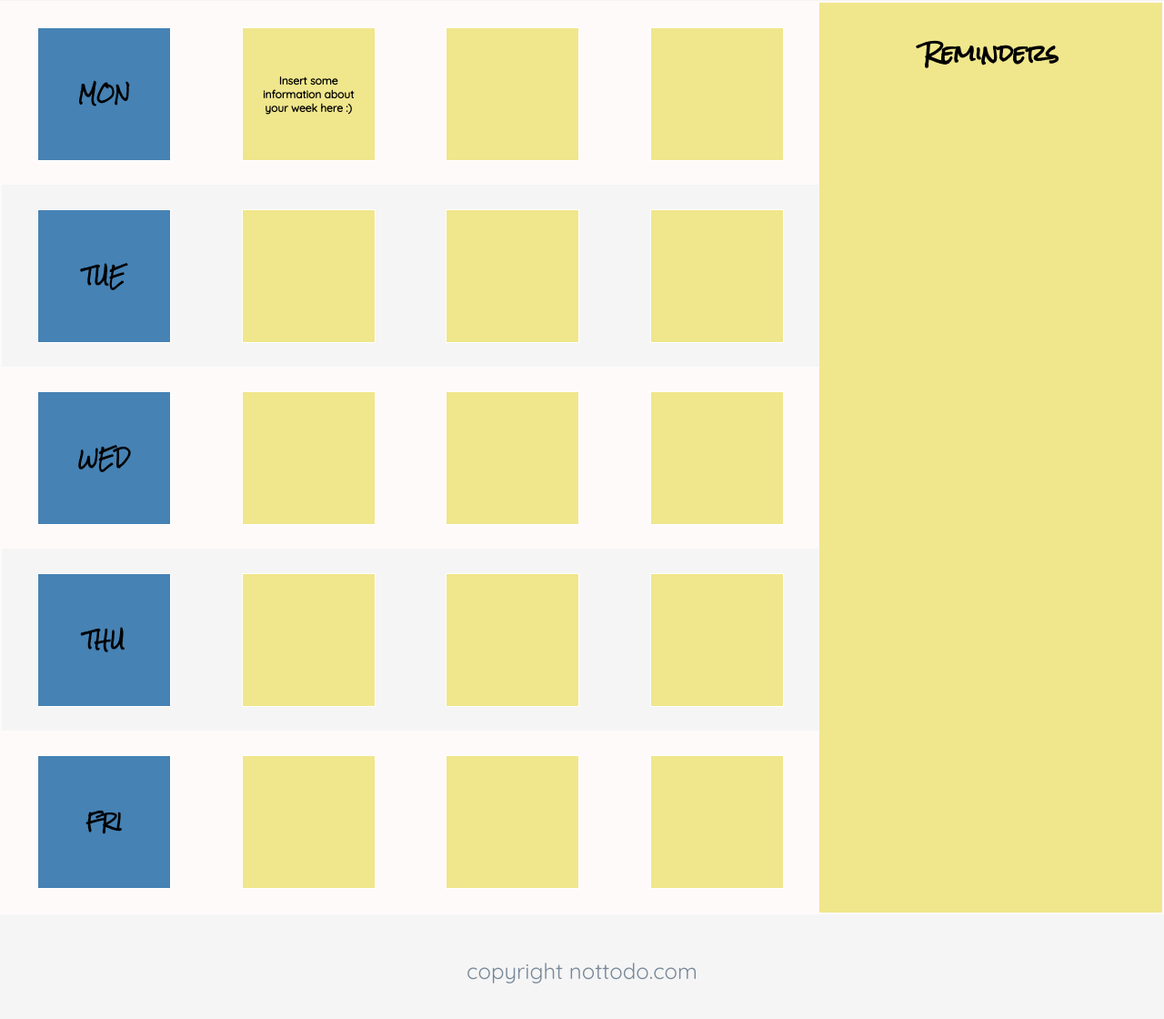
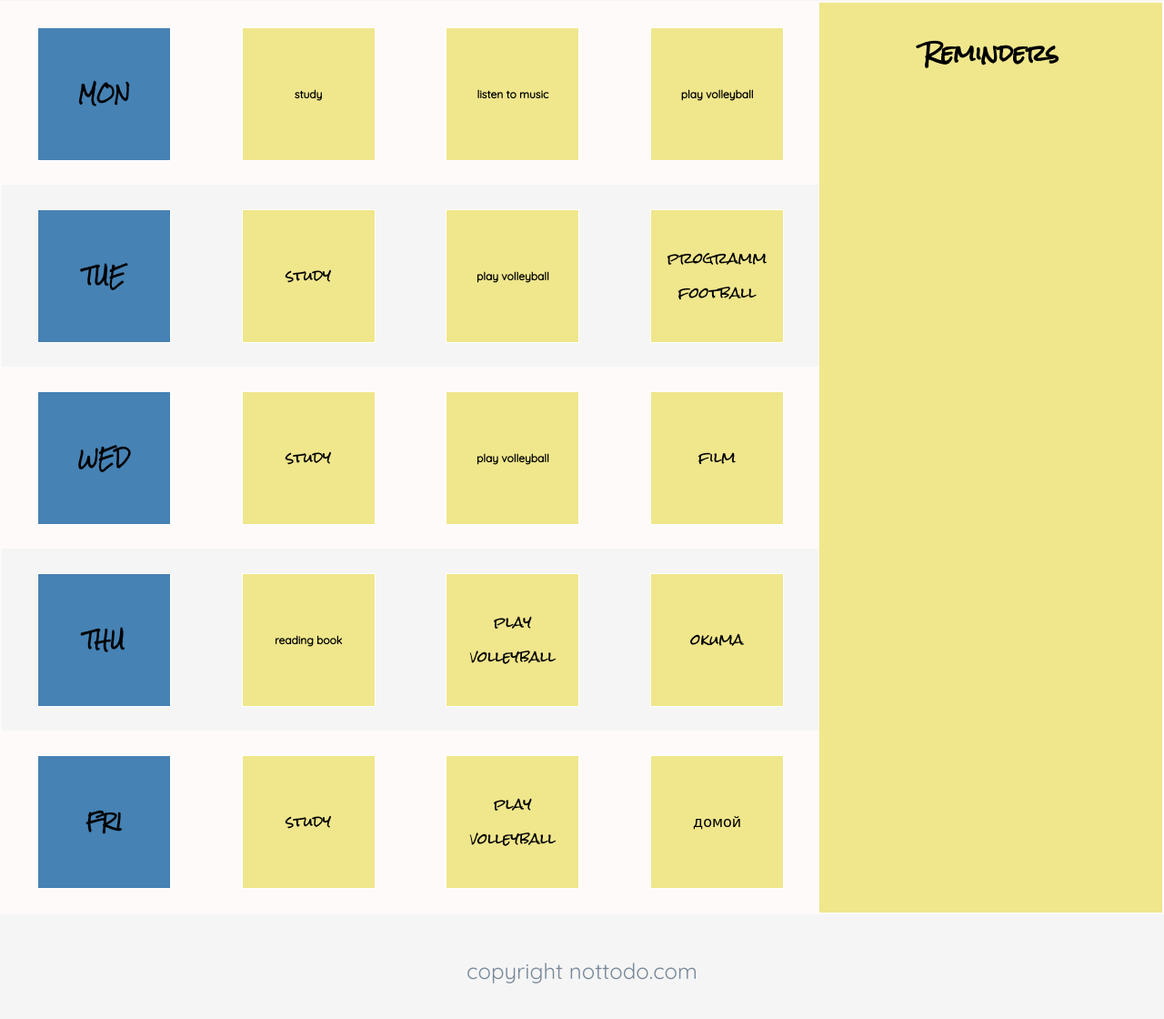
Before and after one commit to Muratbekuly-Nurdaulet/Muratbekuly-Nurdaulet.github.io, a plain HTML site: page todo.html in a window 1280 px wide. Shown: the part 244-1364 px from the top of the page at 91% size. Drawn offline with Linux system fonts and the light colour scheme.

Commit message:
todo.html

```diff
--- a/todo.html
+++ b/todo.html
@@ -23,34 +23,34 @@
       <div class='row secondary-background'>
         <div class='day square'><h3>MON</h3></div>
         <div class='task square'>
-          <p> Insert some information about your week here :) </p>
+          <p> study </p>
         </div>
-        <div class='task square'></div>
-        <div class='task square'></div>
+        <div class='task square'><p>listen to music</p></div>
+        <div class='task square'> <p>play volleyball</p></div>
       </div>
       <div class='row'>
         <div class='day square'><h3>TUE</h3></div>
-        <div class='task square'></div>
-        <div class='task square'></div>
-        <div class='task square'></div>
+        <div class='task square'>study</div>
+        <div class='task square'><p>play volleyball</p></div>
+        <div class='task square'>programm football</div>
       </div>
       <div class='row secondary-background'>
         <div class='day square'><h3>WED</h3></div>
-        <div class='task square'></div>
-        <div class='task square'></div>
-        <div class='task square'></div>
+        <div class='task square'>study</div>
+        <div class='task square'><p>play volleyball</p></div>
+        <div class='task square'>film</div>
       </div>
       <div class='row'>
         <div class='day square'><h3>THU</h3></div>
-        <div class='task square'></div>
-        <div class='task square'></div>
-        <div class='task square'></div>
+        <div class='task square'> <p>reading book</p></div>
+        <div class='task square'>play volleyball</div>
+        <div class='task square'>okuma</div>
       </div>
       <div class='row secondary-background'>
         <div class='day square'><h3>FRI</h3></div>
-        <div class='task square'></div>
-        <div class='task square'></div>
-        <div class='task square'></div>
+        <div class='task square'>study</div>
+        <div class='task square'>play volleyball</div>
+        <div class='task square'>домой</div>
       </div>
     </div>
 
```
